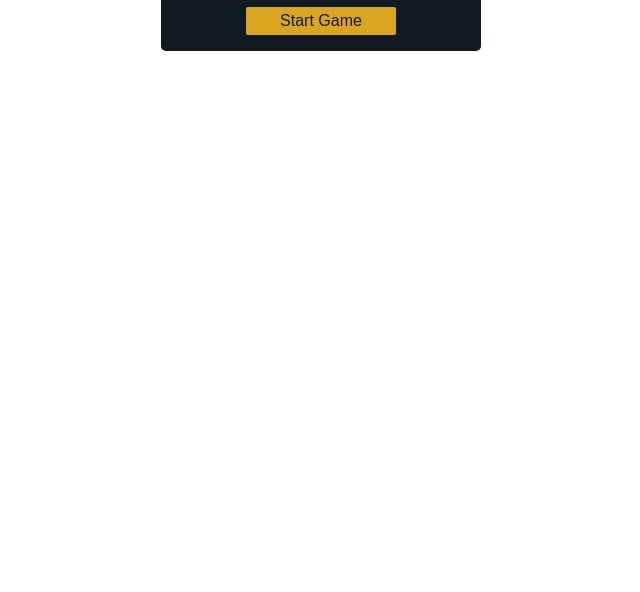
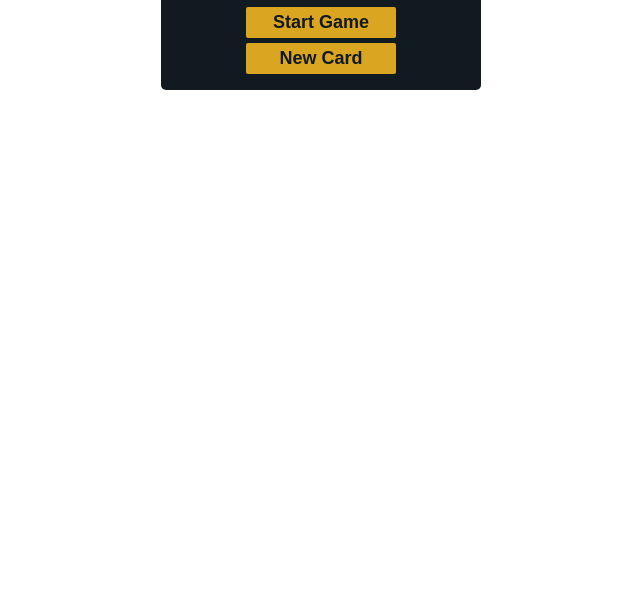
Before and after one commit to sanyomor-01/Card-game, a plain HTML site: page index.html in a window 1280 px wide. Shown: the part 208-800 px from the top of the page, without its empty margins (319-959 px from the left). Drawn offline with Linux system fonts and the light colour scheme.

Commit message:
new card button and function

```diff
--- a/index.css
+++ b/index.css
@@ -2,6 +2,7 @@
     padding: 0;
     margin: 0;
     box-sizing: border-box;
+    font-family: Arial, Helvetica, sans-serif;
 }
 
 h1 {
@@ -39,6 +40,9 @@ button {
     padding: 5px 10px;
     border-radius: 2px;
     border: none;
-    font-size: 16px;
-    font-weight: 500;
+    font-size: 18px;
+    font-weight: 600;
 }
+.btn{
+    margin-top: 5px;
+}
--- a/index.html
+++ b/index.html
@@ -15,6 +15,7 @@
         <p id="cards-el">Cards:</p>
         <p id="sum-el">Sum:</p>
         <button type="button" onclick="startGame()">Start Game</button>
+        <button type="button" onclick="newCard()" class="btn">New Card</button>
     </main>
     <script src="index.js"></script>
 
--- a/index.js
+++ b/index.js
@@ -25,3 +25,10 @@ const startGame = () =>{
     }
     messageEl.textContent = message
 }
+
+function newCard() {
+    console.log("Drawing a new card from the deck!")
+    let card = 3
+    sum += card
+    startGame()
+}
```
